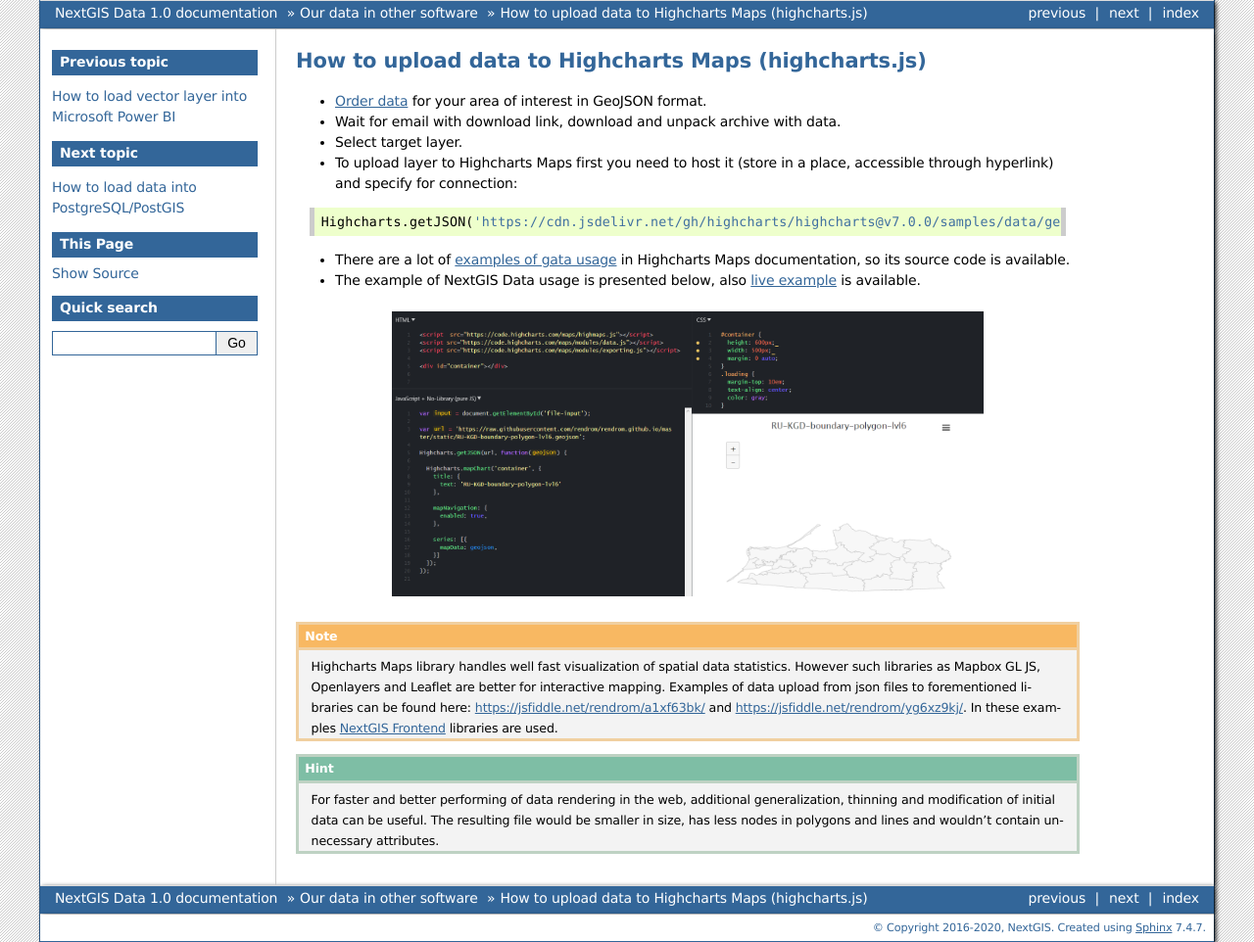
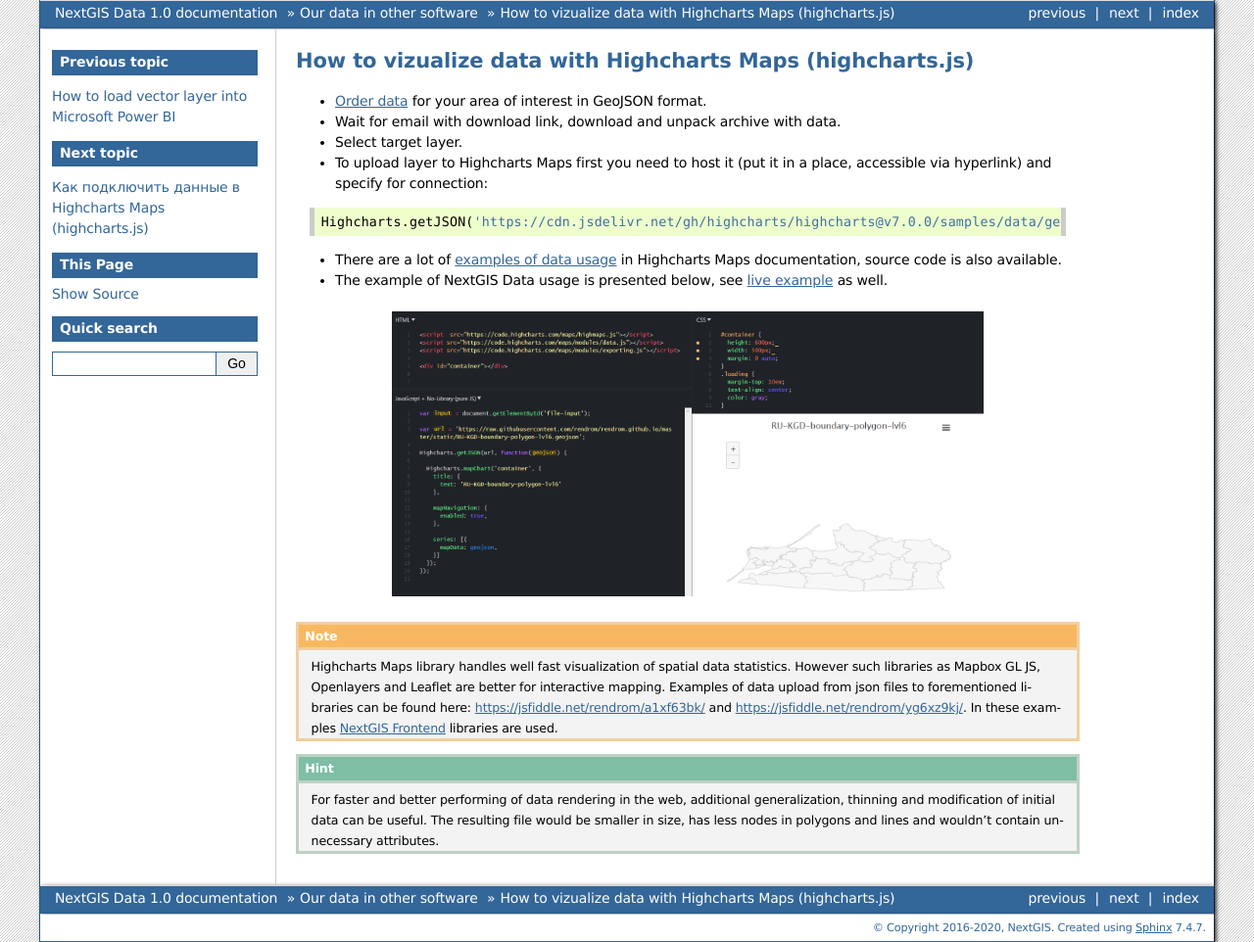
Before and after one commit to nextgis/docs_data, a Sphinx documentation site: the page built from source/highcharts.rst, in a window 1280 px wide. Shown: the whole page at 98% size. Built offline with Sphinx 7.4.7, drawn with Linux system fonts in a browser that asks for light colours; formulas are drawn with MathJax 3; pages that are not in the unit, such as notebooks, are missing from menus.

Commit message:
leaflet and hichart fixes

```diff
--- a/source/highcharts.rst
+++ b/source/highcharts.rst
@@ -1,20 +1,20 @@
 .. _data_highcharts:
 
-How to upload data to Highcharts Maps (highcharts.js)
-===========================
+How to vizualize data with Highcharts Maps (highcharts.js)
+==========================================================
 
 * `Order data <https://data.nextgis.com/en/>`_ for your area of interest in GeoJSON format.
 * Wait for email with download link, download and unpack archive with data.
 * Select target layer.
-* To upload layer to Highcharts Maps first you need to host it (store in a place, accessible through hyperlink) and specify for connection:
+* To upload layer to Highcharts Maps first you need to host it (put it in a place, accessible via hyperlink) and specify for connection:
 
 .. code-block:: javascript
 
    Highcharts.getJSON('https://cdn.jsdelivr.net/gh/highcharts/highcharts@v7.0.0/samples/data/germany.geo.json', function (geojson)
 
-* There are a lot of `examples of gata usage <https://www.highcharts.com/demo/maps/geojson>`_ in Highcharts Maps documentation, so its source code is available.
+* There are a lot of `examples of data usage <https://www.highcharts.com/demo/maps/geojson>`_ in Highcharts Maps documentation, source code is also available.
 
-* The example of NextGIS Data usage is presented below, also `live example <https://jsfiddle.net/rendrom/nhv4mu5z/>`_ is available.
+* The example of NextGIS Data usage is presented below, see `live example <https://jsfiddle.net/rendrom/nhv4mu5z/>`_ as well.
 
 .. figure:: _static/highcharts.png
    :name: highcharts
--- /dev/null
+++ b/source/leaflet.rst
@@ -0,0 +1,71 @@
+.. _data_highcharts:
+
+Как подключить данные в Highcharts Maps (highcharts.js)
+===========================
+
+* `Order data <https://data.nextgis.com/en/>`_ for your area of interest in GeoJSON format.
+* Wait for email with download link, download and unpack archive with data.
+* Select target layer, for example municipal boundaries (boundary-polygon-lvl6.geojson)
+* To use layer in Leaflet first you need to host it (store in a place, accessible via hyperlink).
+
+Simple Leaflet map showing a municipal boundaries layer and lables:
+
+.. code-block:: javascript
+
+    <!DOCTYPE html>
+<html>
+
+  <head>
+    <meta charset="utf-8" />
+    <meta http-equiv="X-UA-Compatible" content="IE=edge" />
+    <meta name="viewport" content="width=device-width, initial-scale=1" />
+    <title>Show Data layer on the Leaflet</title>
+
+    <link rel="stylesheet" href="https://unpkg.com/leaflet@1.7.1/dist/leaflet.css" />
+    <script src="https://unpkg.com/leaflet@1.7.1/dist/leaflet.js"></script>
+    <style>
+      html,
+      body,
+      #map {
+        width: 100%;
+        height: 100%;
+      }
+
+    </style>
+  </head>
+
+  <body>
+    <div id="map"></div>
+    <script>
+      var dataMap = L.map("map").fitBounds([
+        [43.6956, 38.5235],
+        [45.2362, 41.1877],
+      ]);
+      fetch(
+        "https://raw.githubusercontent.com/rendrom/rendrom.github.io/master/static/boundary-polygon-lvl6.geojson"
+      ).then(function(resp) {
+        resp.json().then(function(geojson) {
+          L.geoJSON(geojson, {
+            onEachFeature: function(feature, layer) {
+              const name = feature.properties.NAME;
+              if (name) {
+                layer.bindTooltip(feature.properties.NAME, {
+                  permanent: true
+                });
+              }
+            },
+          }).addTo(dataMap);
+        });
+      });
+
+    </script>
+  </body>
+
+</html>
+
+The result:
+
+.. figure:: _static/leaflet.png
+   :name: leaflet
+   :align: center
+   :width: 16cm
--- a/source/other_soft.rst
+++ b/source/other_soft.rst
@@ -14,6 +14,7 @@
    power_bi
    power_bi_map
    highcharts
+   leaflet
    pg
    tableau
    blender
```
